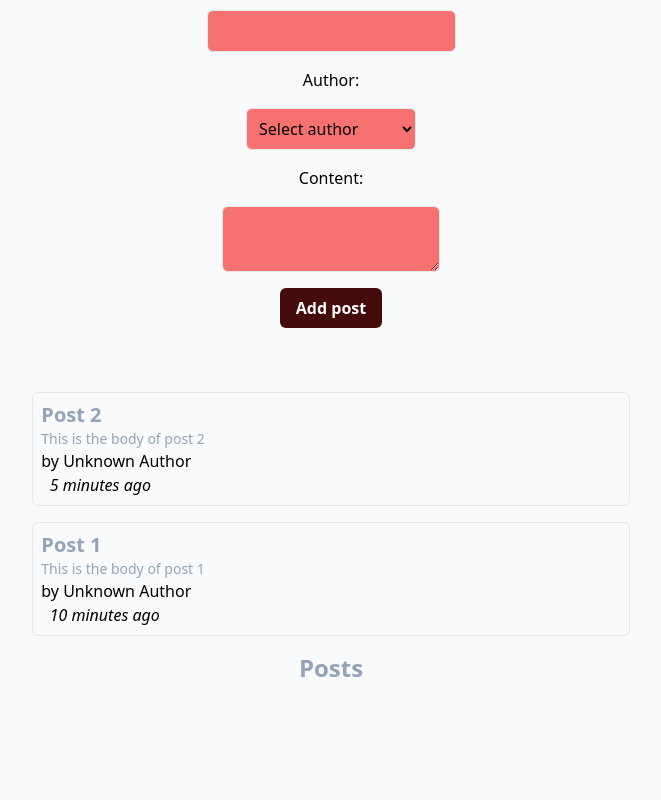
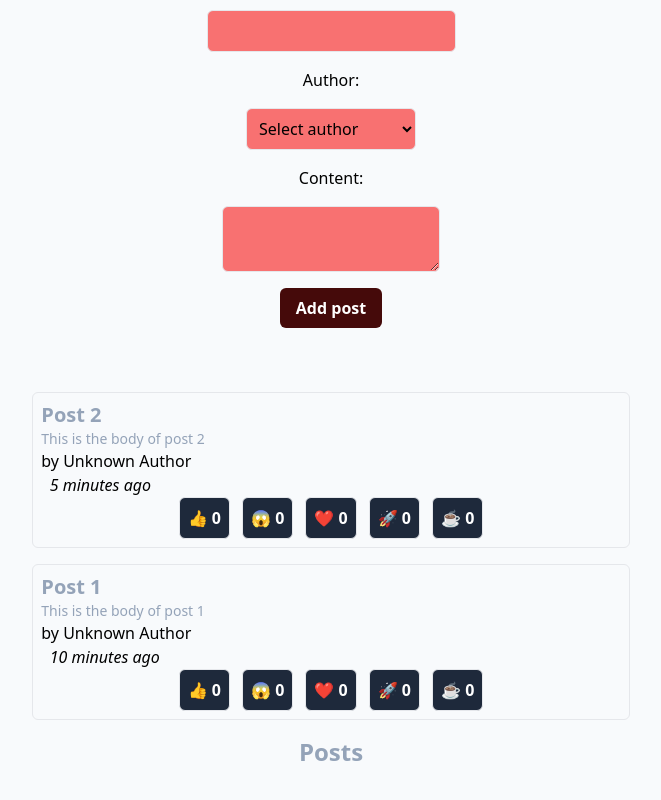
Before and after one commit to JesusVergara89/Practicing-Tailwind-01, a React (Create React App) app: page / in a window 1280 px wide. Shown: the part 2099-2899 px from the top of the page, without its empty margins (309-970 px from the left). Before the commit the page ends 2847 px from the top, so only its background shows below. Built offline with nearby package versions, Linux system fonts and the light colour scheme.

Commit message:
adding a reaction btn to the component post list and setting the reaction to count and show all the data

```diff
--- a/src/components/PostList.js
+++ b/src/components/PostList.js
@@ -3,6 +3,7 @@ import { useSelector } from "react-redux";
 import { selectAllPost } from "../store/slices/postSlice";
 import AuthorPost from "./AuthorPost";
 import TimeAgo from "./TimeAgo";
+import ReactionBtn from './ReactionBtn'
 
 
 const PostList = () => {
@@ -17,6 +18,7 @@ const PostList = () => {
       <p className="text-slate-400 text-sm">{post.body.substring(0, 100)}</p>
       <AuthorPost userId={post.userId} />
       <TimeAgo timestamp={post.date} />
+      <ReactionBtn post={post} />
     </div>
   ));
 
--- /dev/null
+++ b/src/components/ReactionBtn.js
@@ -0,0 +1,33 @@
+import React from "react";
+import { useDispatch } from "react-redux";
+import { reactionAdded } from "../store/slices/postSlice";
+
+const reactionsEmojis = {
+  thumbsUp: "👍",
+  wow: "😱",
+  heart: "❤️",
+  rocket: "🚀",
+  coffe: "☕️",
+};
+
+const ReactionBtn = ({ post }) => {
+  const dispatch = useDispatch(reactionAdded);
+  const reacttionBtns = Object.entries(reactionsEmojis).map(([name, emoji]) => {
+    return (
+      <button
+        key={name}
+        type="button"
+        className="border p-2 rounded-md bg-slate-800 hover:bg-slate-700 text-white font-bold py-2 px-2 disabled:bg-red-950"
+        onClick={() =>
+          dispatch(reactionAdded({ postId: post.id, reaction: name }))
+        }
+      >
+        {emoji} {post.reactions[name]}
+      </button>
+    );
+  });
+
+  return <div className="min-w-fit flex flex-wrap justify-center gap-3">{reacttionBtns}</div>;
+};
+
+export default ReactionBtn;
--- a/src/store/slices/postSlice.js
+++ b/src/store/slices/postSlice.js
@@ -67,6 +67,6 @@ export const postSlice = createSlice({
 
 export const selectAllPost = (state) => state.postReducer;
 
-export const { postAdd } = postSlice.actions;
+export const { postAdd, reactionAdded } = postSlice.actions;
 
 export default postSlice.reducer;
```
